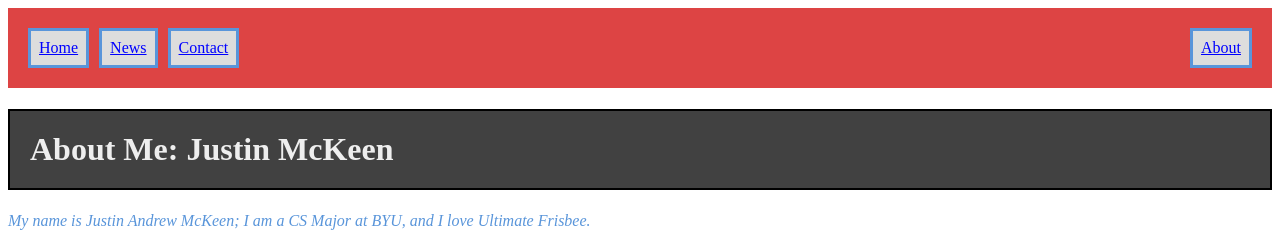
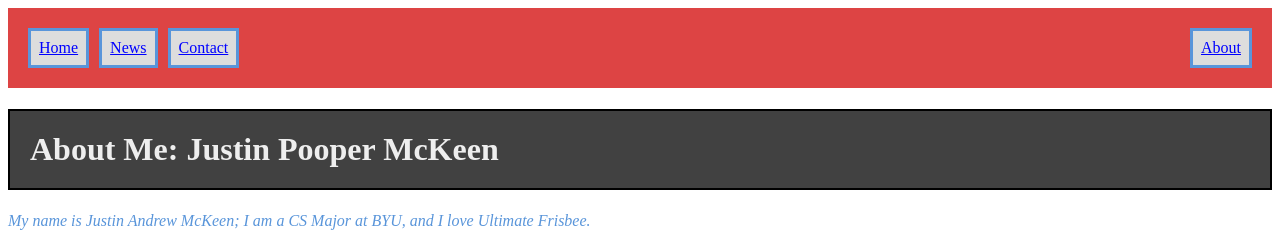
Before and after one commit to bleedbluefan/justinmckeen.org, a plain HTML site: page index.html in a window 1280 px wide. Shown: the top 240 px of the page. Drawn offline with Linux system fonts and the light colour scheme.

Commit message:
I am trying

```diff
--- a/index.html
+++ b/index.html
@@ -11,7 +11,7 @@
   <li><a class="menu" href="contact.asp">Contact</a></li>
   <li style="float:right"><a class="menu"  href="about.asp">About</a></li>
 </ul>
-    <h1 class='firstHeader'>About Me: Justin McKeen</h1>
+    <h1 class='firstHeader'>About Me: Justin Pooper McKeen</h1>
     <p class='preface'>My name is Justin Andrew McKeen; I am a CS Major at BYU, and I love Ultimate Frisbee.</p>
 
     <h2>My Favorite CS Projects</h2>
```
